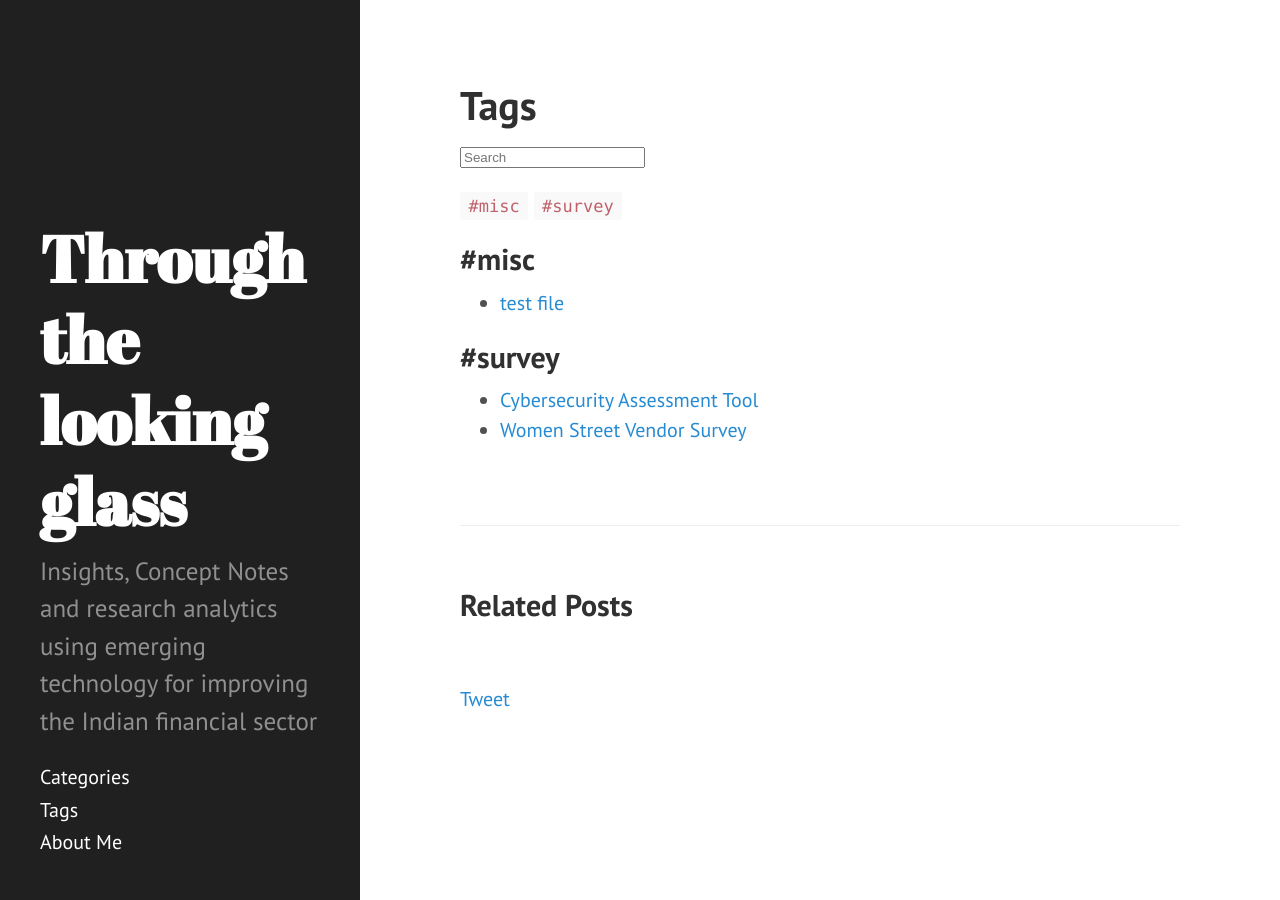
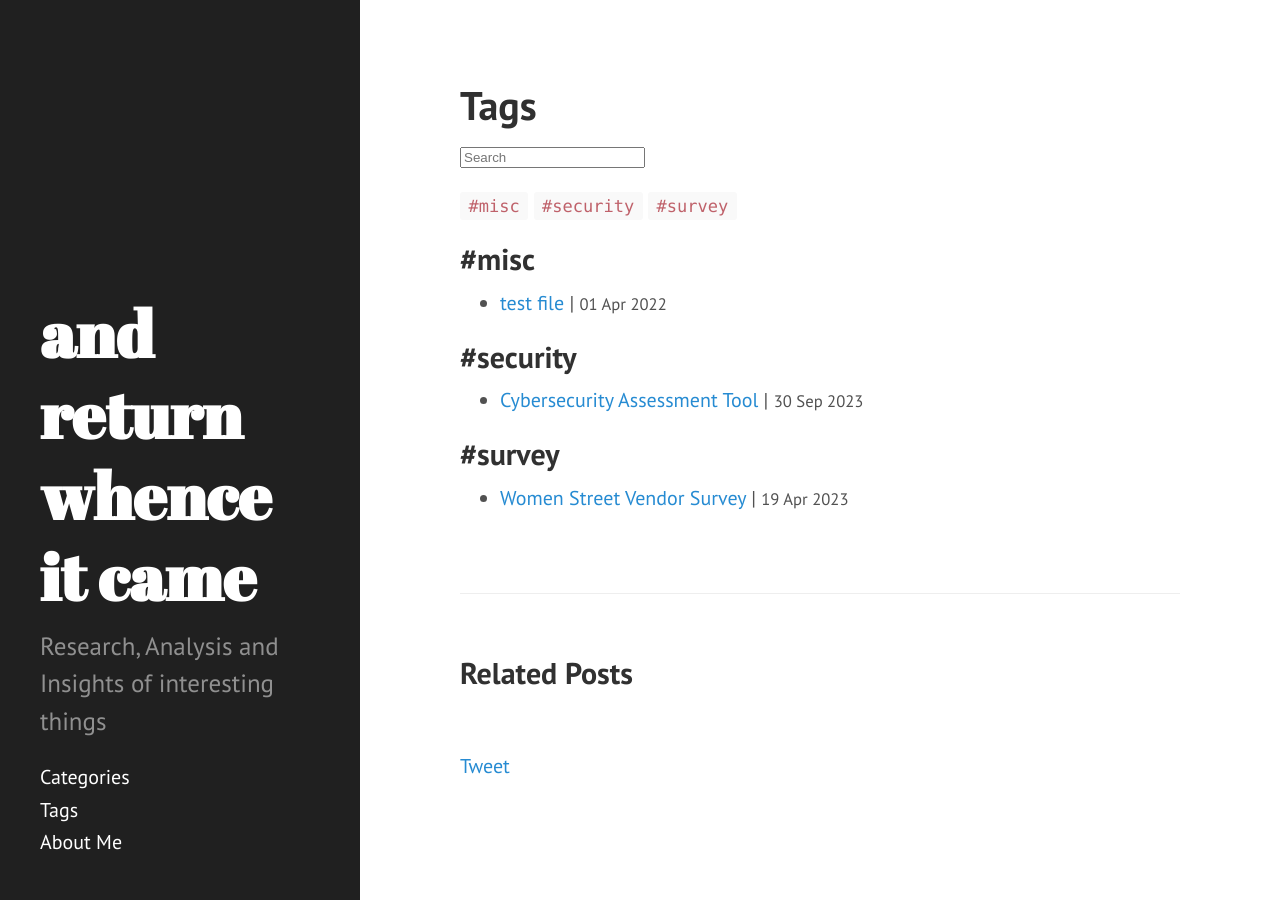
Before and after one commit to pruthviraj133/repo-uno, a Jekyll site: the page built from tags.html, in a window 1280 px wide. Built offline with Jekyll 4.4.1, drawn with Linux system fonts in a browser that asks for light colours; nearby versions of some CDN libraries; comment, search, counter and statistics services are not loaded.

Commit message:
playing with format

```diff
--- a/_config.yml
+++ b/_config.yml
@@ -7,9 +7,9 @@ plugins: [jekyll-paginate]
 permalink: pretty
 
 # Setup
-title: Through the looking glass
+title: and return whence it came
 # tagline:
-description: 'Insights, Concept Notes and research analytics using emerging technology for improving the Indian financial sector'
+description: 'Research, Analysis and Insights of interesting things'
 url: 'https://pruthviraj133.github.io'
 baseurl: ''
 homepage_thumbnail: '/assets/homepage-thumbnail.jpg'
--- a/_posts/2023-09-30-cys-assessment-tool.md
+++ b/_posts/2023-09-30-cys-assessment-tool.md
@@ -2,7 +2,7 @@
 layout: post
 title: Cybersecurity Assessment Tool
 subtitle: Assessment tool
-tags: [survey]
+tags: [security]
 date: 30-09-2023
 mdate: editing lil bit on 20th
 ---
--- a/tags.html
+++ b/tags.html
@@ -40,7 +40,7 @@ SimpleJekyllSearch({
         <li>
             <a class="black-link" href="{{ post.url | relative_url }}">
               {{ post.title | escape }}
-            </a>
+            </a> | <small>{{ post.date | date_to_string }}</small>
         </li>
         {% endfor %}
         {% assign pages_list = nil %}
```
Also changed, not shown: another-categories-to-tags.md (added, +19 -0 lines).
